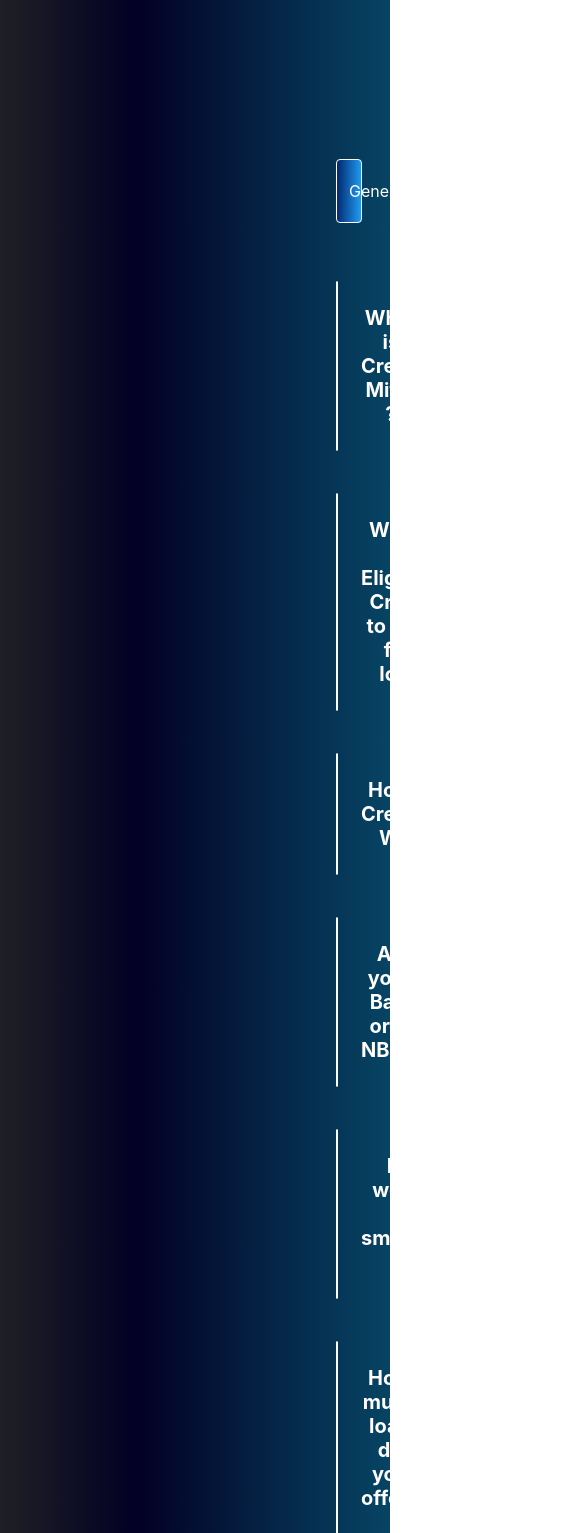
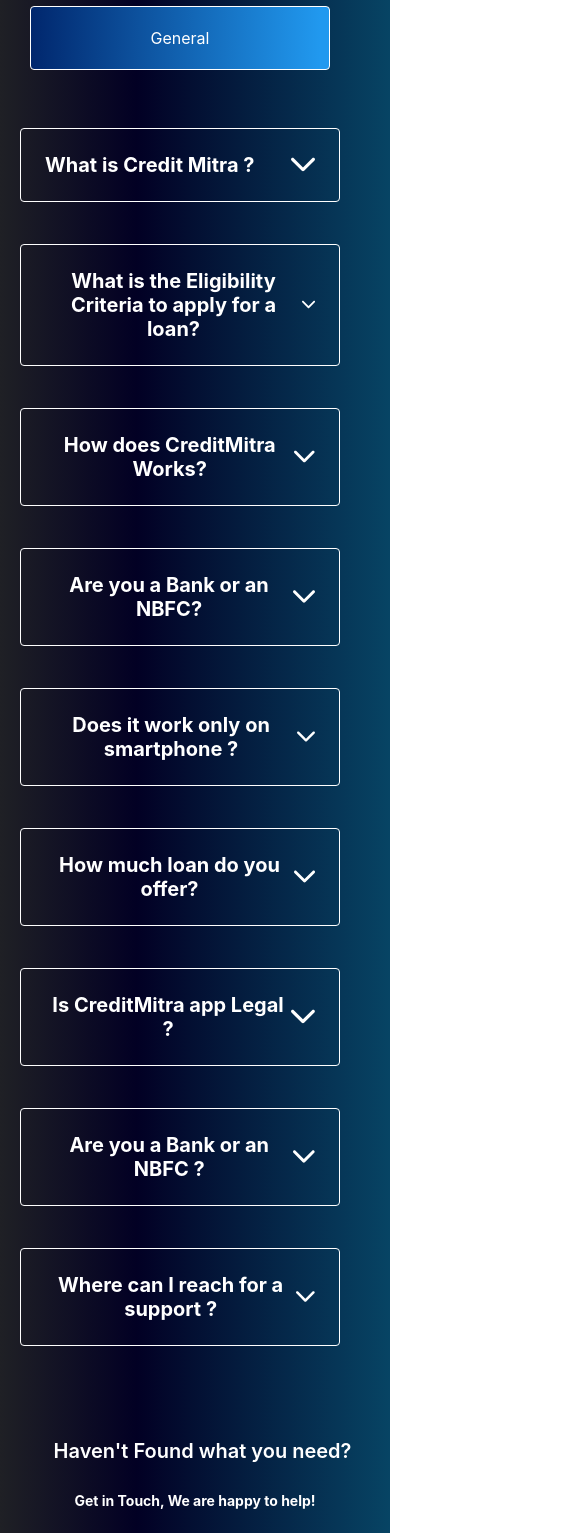
Before and after one commit to ShravanKumarD/CreditmitraH3, a React (Create React App) app: page /faq in a window 390 px wide. Shown: the part 280-1813 px from the top of the page, 585 px wide, since content can reach past the window. Built offline with nearby package versions, Linux system fonts and the light colour scheme.

Commit message:
optimisation v1.5

```diff
--- a/src/App.css
+++ b/src/App.css
@@ -986,7 +986,13 @@
 
 @media only screen and (max-width: 767px) {
 
+  .lending {
+    width: 400px;
 
+    p {
+      font-size: 3px;
+    }
+  }
 
   .aboutcard {
     margin-left: 20px;
@@ -1244,44 +1250,115 @@
     margin: 0px;
     height: fit-content;
   }
+
   .page-container {
 
-        &.responsible-lending-page {
-            padding: 0px;
-            margin-top: 40px;
-            text-align: center;
-        }
+    &.contact-us {
+      padding-top: 0px;
+      padding-right: 0px;
+      padding-left: 0px;
+      font-size: 16px;
     }
-  .responsible-lending-section {
-    text-align: center;
-
-    .content {
+  }
 
 
+  .faq-section {
+    & .faq-container {
+
+
+
+      & .more-questions {
+
+        p {
+          font-size: 20px;
+          font-weight: 600;
+          margin-bottom: 24px;
+      }
+
+        span {
+          color: #FFF;
+          font-size: 14px;
+          font-weight: 700;
+          margin-bottom: 24px;
+        }
+      }
+
+      & .faq-tab-container {
+
+
+        .answer-section {
+          margin-left: 20px;
+          width: 320px;
+        }
+
+        & .tab-buttons {
+          & button {
+
+            &.active-btn {
+              background: linear-gradient(91deg, #00246A -2.45%, #2199EF 97.01%);
+              width: 300px;
+              margin-left: 30px;
+            }
+          }
+        }
+      }
+    }
+  }
+
+  .page-container {
+
+    &.faq {
+      padding-top: 0px;
+      padding-right: 0px;
+      padding-left: 0px;
+    }
+  }
+
+  .contact-us-section {
+    & .content {
+
       p {
-        margin-top: 24px;
+        margin-top: 32px;
         color: #FFF;
-        font-size: 20px;
+        font-size: 18px;
         font-weight: 700;
         margin-bottom: 0;
       }
     }
+  }
 
-    .application-process-card {
-      padding: 0 10px 0 0;
+  .responsible-lending-section {
+    & .application-process-card {
+      width: 350px;
 
-      position: relative;
-      width: 190px;
-
-      .content {
-        margin: 0;
+      & .content {
+        width: 320px;
 
         p {
           margin-top: 0;
-          font-size: 16px;
-          font-weight: 400;
+          font-size: 14px;
         }
+      }
+    }
+  }
 
+  .page-container {
+
+    &.responsible-lending-page {
+      padding: 0px;
+      margin-top: 40px;
+      text-align: center;
+    }
+  }
+
+  .responsible-lending-section {
+    .content {
+      p {
+        margin-top: 32px;
+        color: #FFF;
+        font-size: 28px;
+        font-weight: 700;
+        margin-bottom: 0;
       }
     }
   }
--- a/src/Pages/ResponsibleLending/ResponsibleLending.js
+++ b/src/Pages/ResponsibleLending/ResponsibleLending.js
@@ -41,7 +41,7 @@
             <div className="list-container">
               {pledgePoints.map((each, index) => {
                 return (
-                  <div className="col-sm-6" >
+                  <div className="col-sm-12 lending" >
                     <ApplicationProcessingCard
                       orderNo={index + 1}
                       description={each}
```
